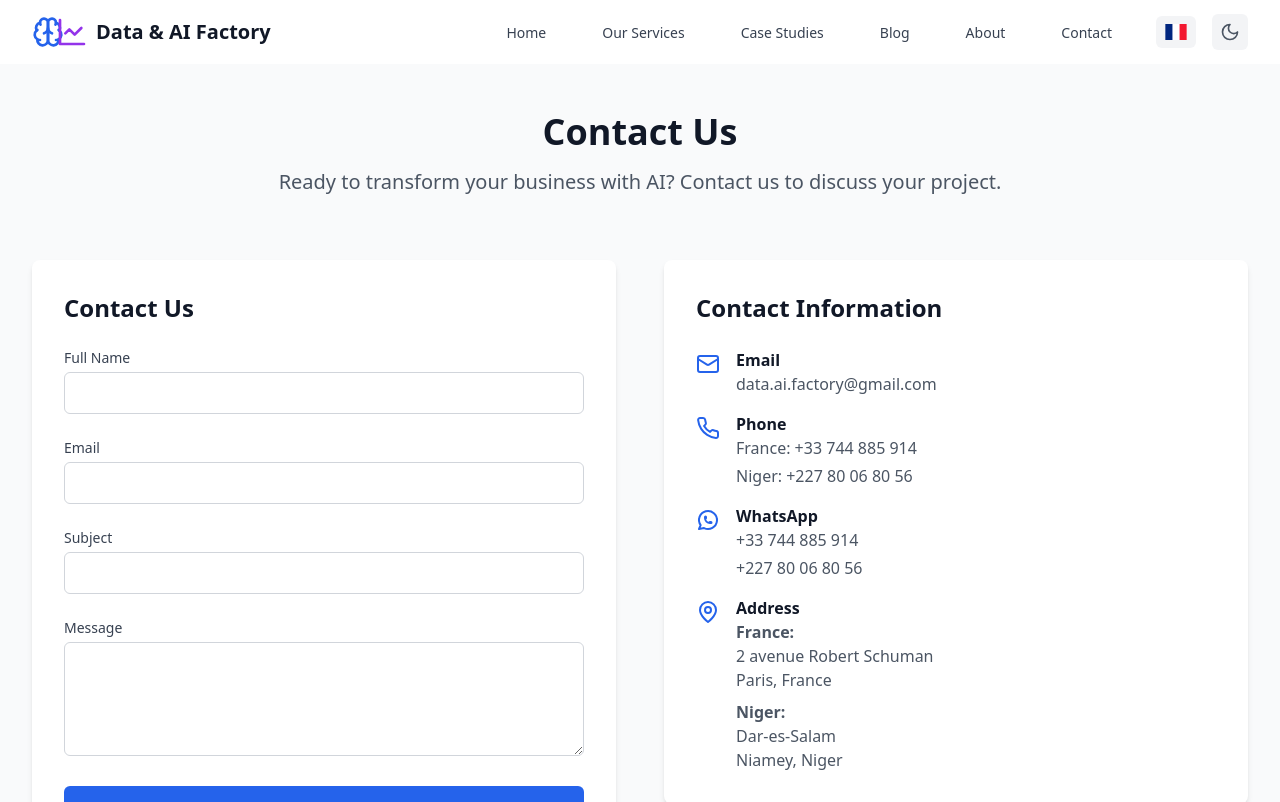
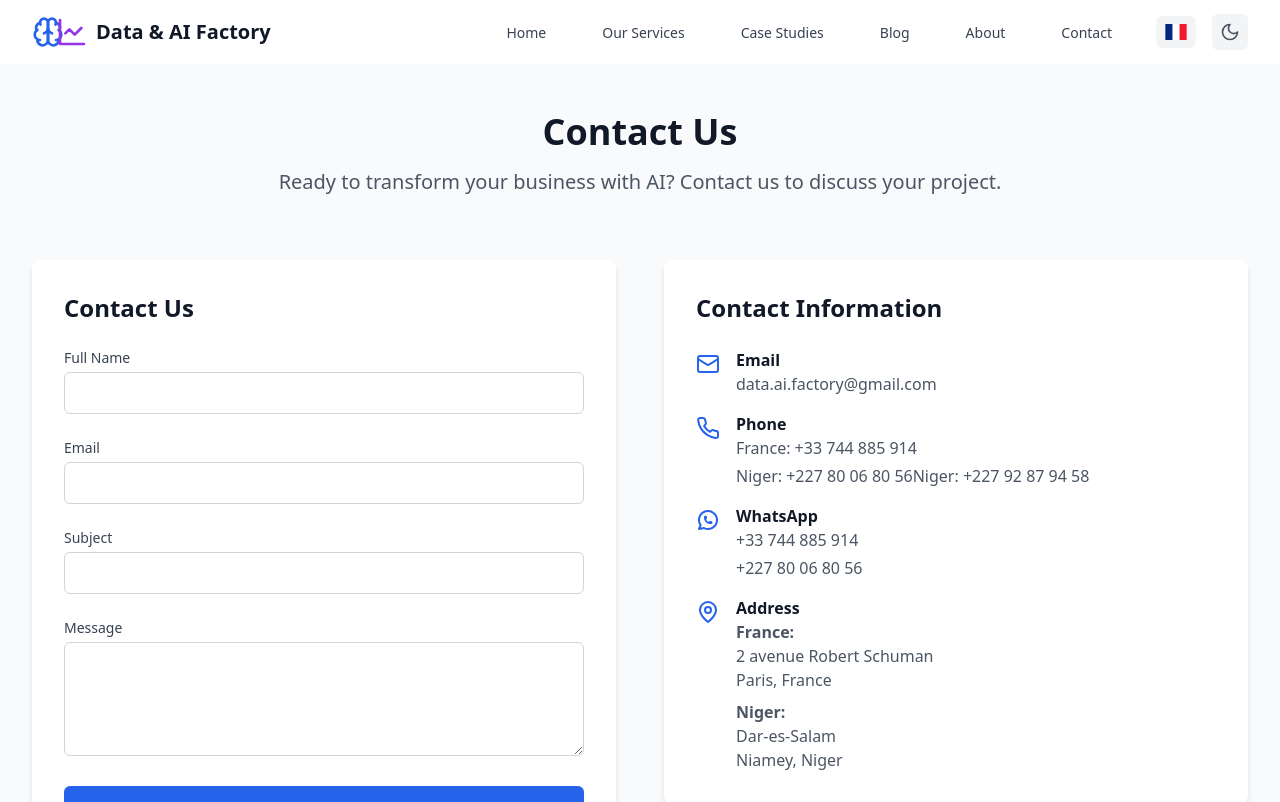
Before and after one commit to Moussa-Kalla/data-ai-factory, a React (Vite) app: page /contact in a window 1280 px wide. Shown: the top 802 px of the page. Built offline with nearby package versions, Linux system fonts and the light colour scheme.

Commit message:
Ajout d'un nouveau numero

```diff
--- a/src/pages/Contact.tsx
+++ b/src/pages/Contact.tsx
@@ -94,6 +94,7 @@ const Contact = () => {
                       </p>
                       <p className="text-gray-600 dark:text-gray-300">
                         Niger: <a href="tel:+22780068056" className="hover:text-blue-600 dark:hover:text-blue-400 transition-colors">+227 80 06 80 56</a>
+                        Niger: <a href="tel:+22792879458" className="hover:text-blue-600 dark:hover:text-blue-400 transition-colors">+227 92 87 94 58</a>
                       </p>
                     </div>
                   </div>
```
